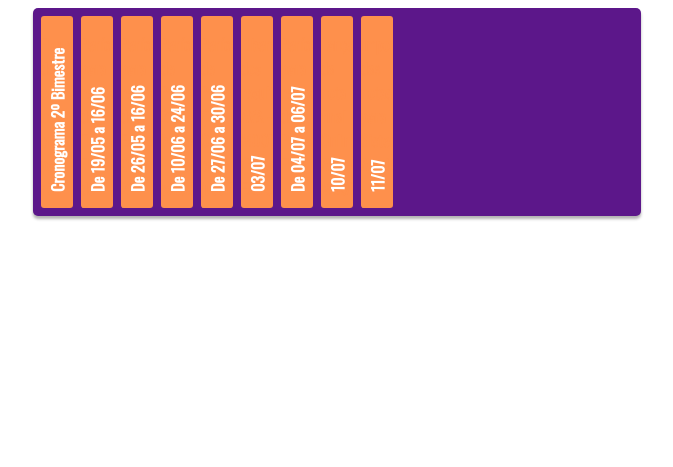
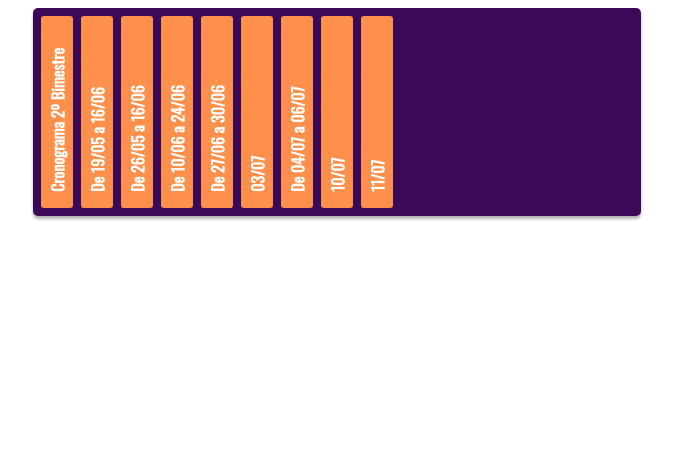
Before and after one commit to avauniceplac/Calendario-2023-Hibrido-2-bimestre-Turma-A, a plain HTML site: page index.html in a window 1280 px wide. Shown: the whole page, without its empty margins (303-976 px from the left). Drawn offline with nearby package versions, Linux system fonts and the light colour scheme.

Commit message:
Update style.css
Mudança de cor do background

```diff
--- a/style.css
+++ b/style.css
@@ -8,7 +8,7 @@ article.accordion
   display: block;
   width: 38em;
   margin: 0 auto;
-  background-color: #5C178A;
+  background-color: #3A0A59;
   overflow: auto;
   border-radius: 5px;
   box-shadow: 0 3px 3px rgba(0,0,0,0.3);
```
